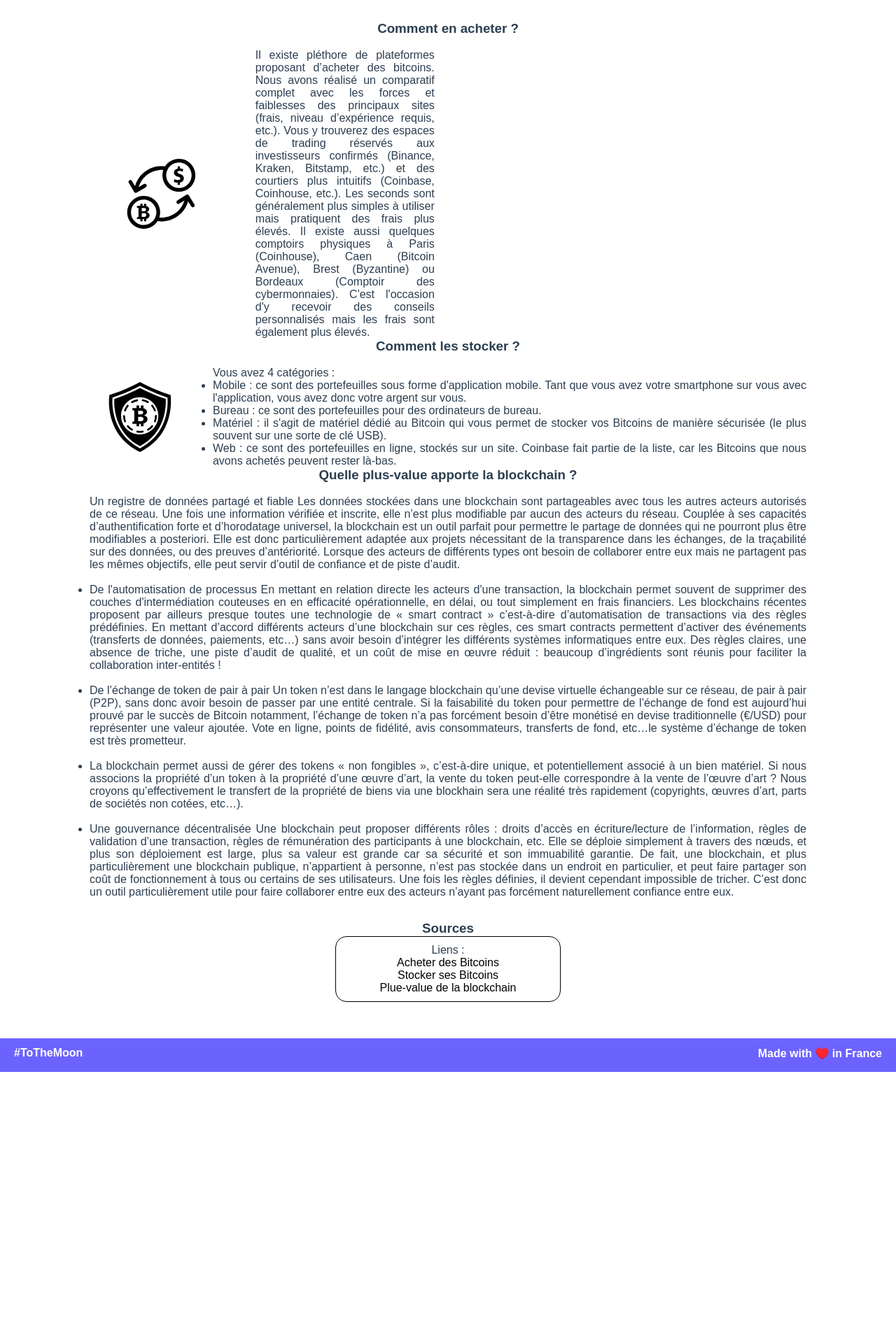
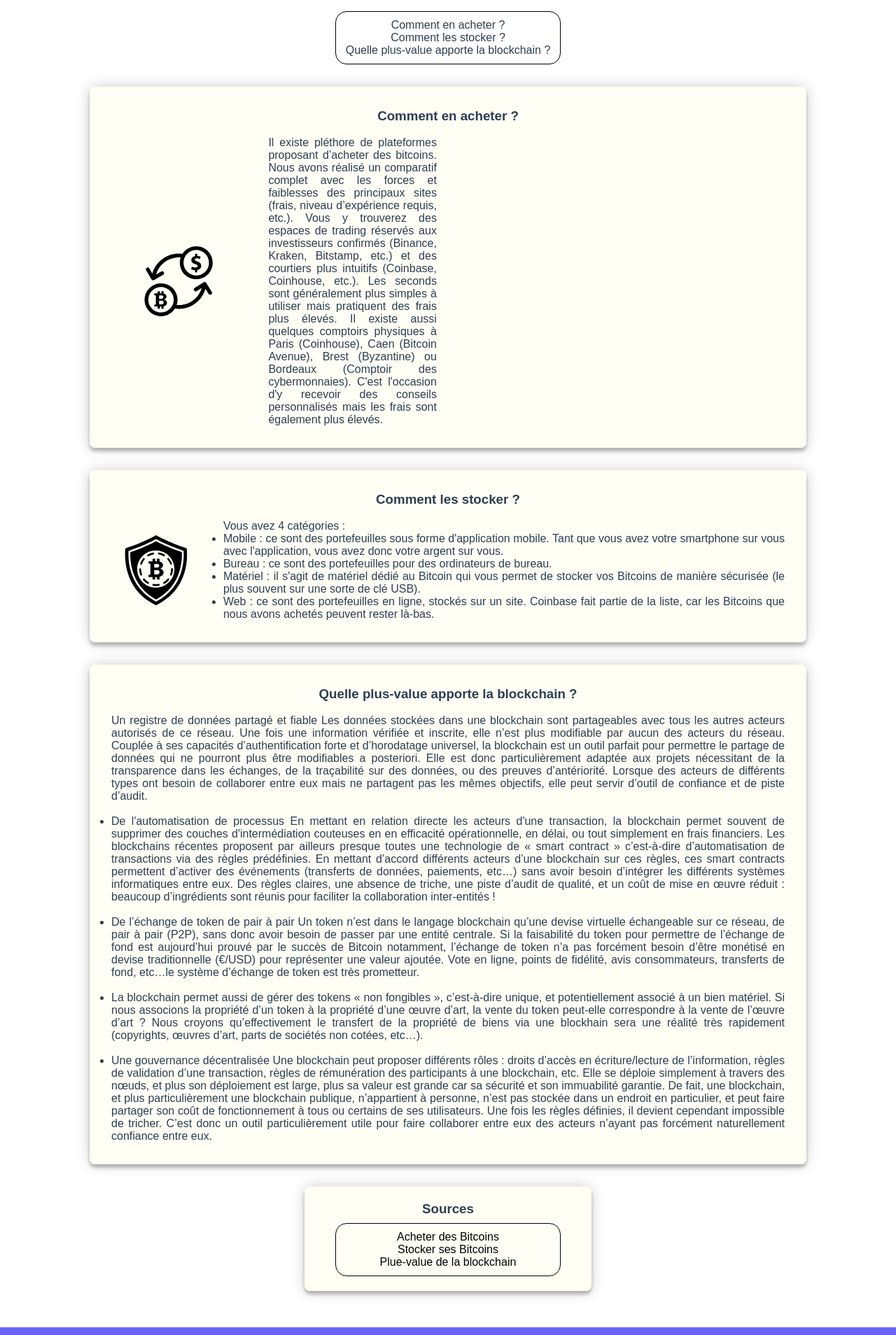
Before and after one commit to hderoche/vue-webdev, a Vue app in the folder front/: page /infos in a window 1280 px wide. Shown: the part 522-2430 px from the top of the page at 70% size. Before the commit the page ends 2054 px from the top, so only its background shows below. Built offline with nearby package versions, Linux system fonts and the light colour scheme.

Commit message:
update page infos

```diff
--- a/front/src/views/Infos.vue
+++ b/front/src/views/Infos.vue
@@ -4,6 +4,7 @@
           <br>
           <br>
           <h1 class="title">Qu'est ce que le Bitcoin ?</h1>
+          <div class="wtb">
               <p>
                   Pour créer et gérer les bitcoins, Bitcoin s'appuie sur un logiciel. Dans ce logiciel, les bitcoins sont créés conformément à un protocole qui rétribue les agents (appelés « mineurs ») qui ont traité des transactionsnote 1. Ces agents mettent à contribution leur puissance de calcul informatique afin de vérifier, de sécuriser et d'inscrire les transactions dans un registre virtuelnote 2, appelé la blockchain, en français chaîne de blocs, nom qui vient du fait que l'entité de base de Bitcoin s'appelle un bloc, et que les blocs sont ensuite reliés en une chaîne, la chaine de blocs.
                 <br><br>
@@ -11,9 +12,11 @@
                 <br><br>
                   Il est possible d'acheter des bitcoins en ligne sur des plateformes spécialisées, des bornes physiques ou en échange de n'importe quel bien ou service avec une personne en possédant déjà (la transaction peut se faire de smartphone à smartphone). Les plateformes permettent également de suivre en temps réel l'évolution du prix du bitcoin par rapport à d'autres monnaies ou cryptomonnaies.
               </p>
+          </div>
           <ul class="summary" style="margin-top: 3rem; margin-bottom: 2rem;">
               <li v-for="link in list_link" :key="link.name">{{ link.name }}</li>
           </ul>
+          <div class="wtb">
           <h3>{{ list_link[0].name }}</h3>
             <br>
             <div style="display: inline-flex; align-items: center;">
@@ -61,6 +64,8 @@
                   Il existe pléthore de plateformes proposant d’acheter des bitcoins. Nous avons réalisé un comparatif complet avec les forces et faiblesses des principaux sites (frais, niveau d’expérience requis, etc.). Vous y trouverez des espaces de trading réservés aux investisseurs confirmés (Binance, Kraken, Bitstamp, etc.) et des courtiers plus intuitifs (Coinbase, Coinhouse, etc.). Les seconds sont généralement plus simples à utiliser mais pratiquent des frais plus élevés. Il existe aussi quelques comptoirs physiques à Paris (Coinhouse), Caen (Bitcoin Avenue), Brest (Byzantine) ou Bordeaux (Comptoir des cybermonnaies). C'est l'occasion d'y recevoir des conseils personnalisés mais les frais sont également plus élevés.
               </p>
           </div>
+          </div>
+          <div class="wtb">
           <h3>{{ list_link[1].name }}</h3>
             <br>
           <div style="display: inline-flex; align-items: center;">
@@ -119,6 +124,8 @@
                 </ul>
               </p>
           </div>
+          </div>
+          <div class="wtb">
           <h3>{{ list_link[2].name }}</h3>
             <br>
           <p>
@@ -144,13 +151,15 @@
                 </li>
             </ul>
           </p>
-          <h3 style="margin-top: 2rem;">Sources</h3>
+          </div>
+          <div class="links">
+          <h3 style="margin-bottom:0.5em;">Sources</h3>
           <ul class="summary">
-              <li>Liens :</li>
               <li><a class="a-link" href="https://www.capital.fr/entreprises-marches/acheter-bitcoin-1260680">Acheter des Bitcoins</a></li>
               <li><a class="a-link" href="https://openclassrooms.com/fr/courses/3925766-comprendre-le-bitcoin-et-la-blockchain/4162526-stocker-ses-bitcoins">Stocker ses Bitcoins</a></li>
               <li><a class="a-link" href="https://www.blockchain-ez.com/pourquoi-la-transformation-blockchain/">Plue-value de la blockchain</a></li>
           </ul>
+          </div>
       </div>
       <Footer/>
   </div>
@@ -177,6 +186,9 @@ export default {
 </script>
 
 <style lang="scss" scoped>
+h1 {
+  color:#6C63FF;
+}
 .container {
     width: 80%;
     margin: auto;
@@ -208,9 +220,26 @@ p, p ul li {
 .a-link:hover {
     text-decoration: none;
     color: #6C63FF;
-
+    font-size:large;
 }
-
+.wtb{
+  margin-top: 2rem;
+  padding: 30px;
+  border: 1px solid rgba(255, 255, 240, 1);
+  border-radius: 8px;
+  background: rgba(255, 255, 245, 0.9);
+  box-shadow: 0 0 20px 0 rgba(0, 0, 0, 0.2), 0 5px 5px 0 rgba(0, 0, 0, 0.24);
+}
+.links {
+  margin-top: 2rem;
+  width: 40%;
+  margin-left: 30%;
+  padding: 20px;
+  border: 1px solid rgba(255, 255, 240, 1);
+  border-radius: 8px;
+  background: rgba(255, 255, 245, 0.9);
+  box-shadow: 0 0 20px 0 rgba(0, 0, 0, 0.2), 0 5px 5px 0 rgba(0, 0, 0, 0.24);
+}
 .left {
     width: 20%;
     margin-right: 2rem;
```
